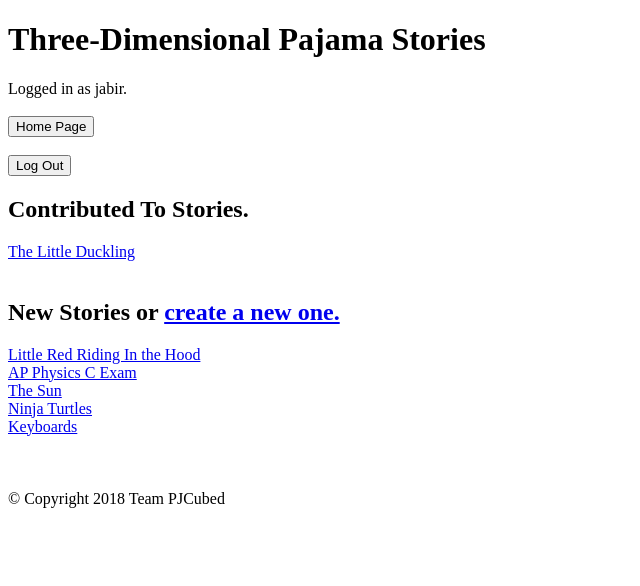
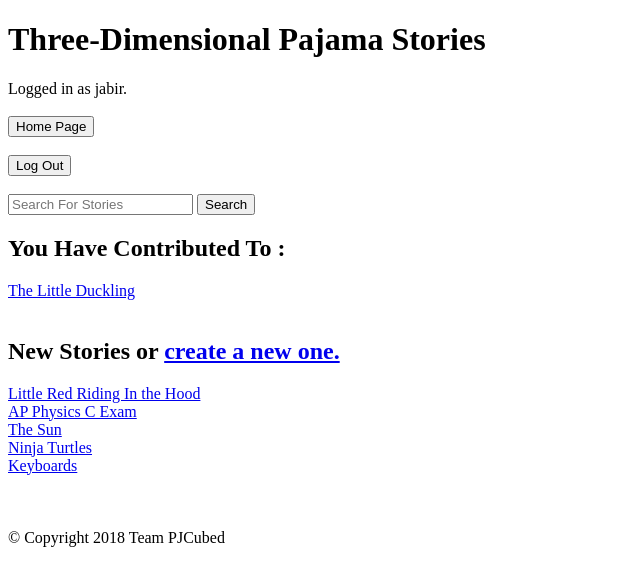
Before and after one commit to britnicanale/Pajama-Stories, a Flask app: page / in a window 1280 px wide. Shown: the top 586 px of the page, without its empty margins (0-640 px from the left). Run offline with Flask 2, Linux system fonts and the light colour scheme; a user stored in the database is signed in; data comes from the database, SQL or seed files in the repository; both versions use the stored data as it was after the commit.

Commit message:
added search

```diff
--- a/app.py
+++ b/app.py
@@ -123,6 +123,18 @@ def creating_story():
     db.add_contribution(session["id"],new_story_id,request.form.get("body"))
     return redirect(url_for("view_story", story_id = new_story_id))
 
+@app.route("/search", methods = ["GET"])
+def search_results():
+    if not is_logged_in():
+        return redirect(url_for("home"))
+    query_input = request.args.get("query")
+    query_results = db.search_stories(query_input)
+    list_story = []
+    for id in query_results:
+        list_story.append((db.get_title(id), id))
+    if len(query_results) == 0: flash("No Stories Found")
+    return render_template("search.html", titles = list_story , user=db.get_username(session["id"]))
+
 
 if __name__ == "__main__":
     app.debug = True
--- a/templates/homepage.html
+++ b/templates/homepage.html
@@ -6,8 +6,15 @@ Home Page
 
 {% block content %}
     <div>
+      <br>
       <div>
-        <h2>Contributed To Stories.</h2>
+        <form action ="/search" methods = ["GET"]>
+        <input type="text" name="query" placeholder="Search For Stories">
+        <button type="submit"> Search </button>
+        </form>
+      </div>
+      <div>
+        <h2>You Have Contributed To :</h2>
         {% for title_tuple in titles %}
           <a href="/story/{{title_tuple[1]}}">{{title_tuple[0]}}</a><br>
         {% endfor %}
--- a/util/dbCommands.py
+++ b/util/dbCommands.py
@@ -103,6 +103,21 @@
     db.close()
     return name[0][0]
 
+def search_stories(user_query):
+    searching_for = user_query.lower().split()
+    story_ids = get_all_stories()
+    story_ids_list = []
+    for tup in story_ids:
+        story_ids_list.append(tup[0])
+    matched_id = []
+    for id in story_ids_list:
+        for word in searching_for:
+            if word in get_title(id).lower():
+                matched_id.append(id)
+    matched_id = [x for x in matched_id if matched_id.count(x) == len(searching_for)]
+    matched_id = list(set(matched_id))
+    return matched_id
+
 
 #testing the functions
 
@@ -114,8 +129,8 @@
 #addContribution(1,1,"i like dogs")
 #addContribution(2,1,"and they're great")
 #print(getAllStories())
-#print(getTitle(1))
-#print(getStoryBody(1))
-#print(getUserContribution(1))
-#print(getUserContribution(2))
-#print(getUserId('peter'))
+# print(getTitle(1))
+# print(getStoryBody(1))
+# print(get_user_contribution(1))
+# print(get_user_contribution(2))
+# print(getUserId('peter'))
```
Also changed, not shown: templates/search.html (added, +14 -0 lines), data/bigData.db.
